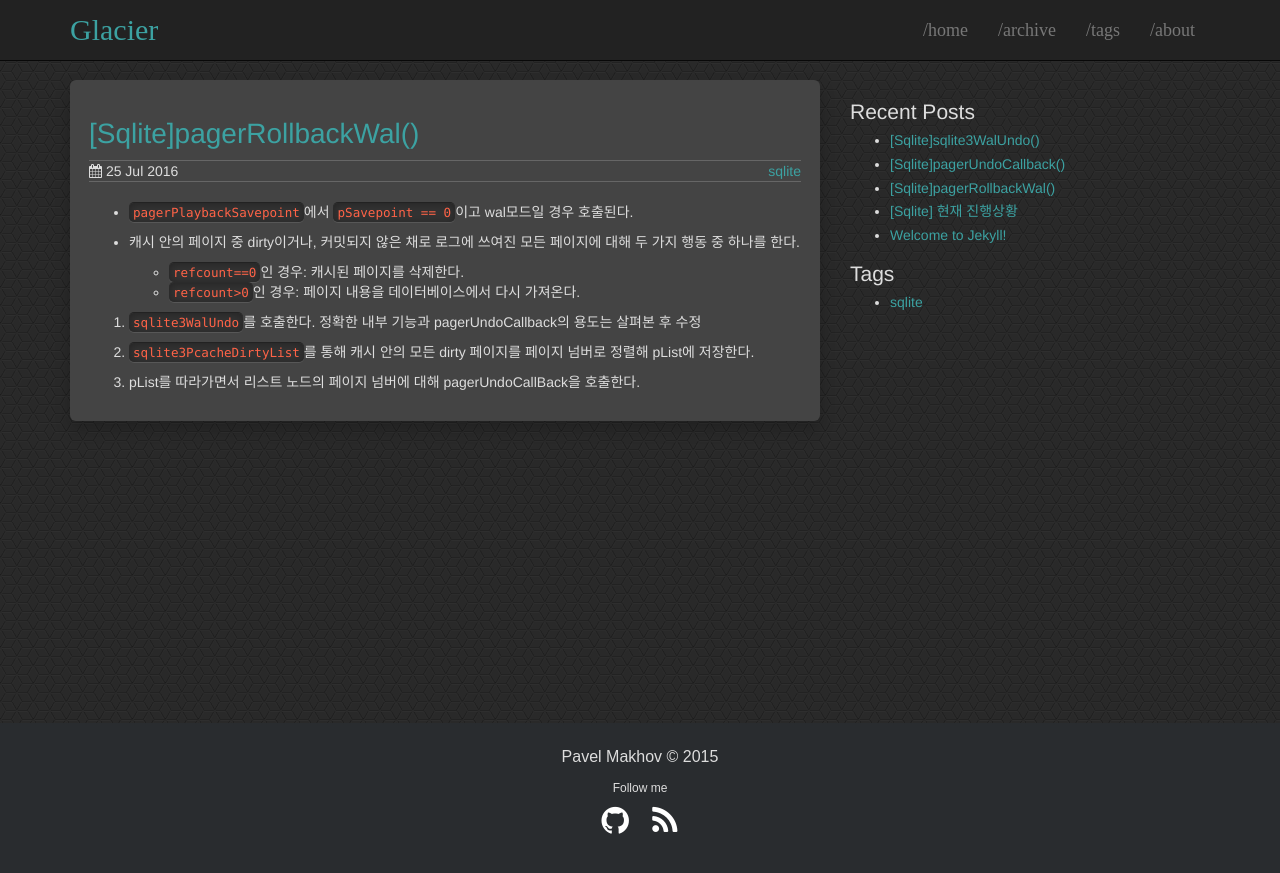
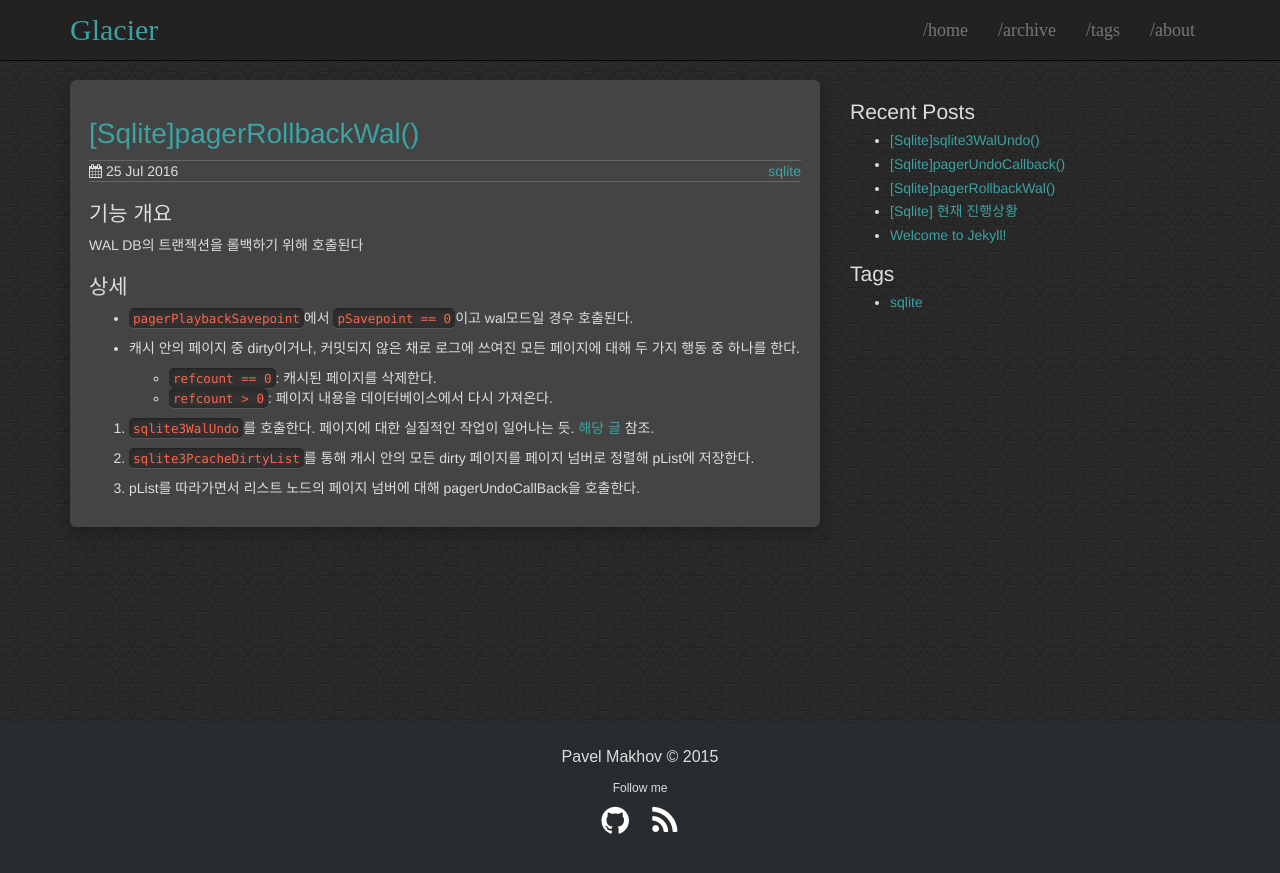
Before and after one commit to mnyok/mnyok.github.io, a Jekyll site: the page built from _posts/2016-07-25-[SQLite]pagerRollbackWal.markdown, in a window 1280 px wide. Shown: the top 873 px of the page. Built offline with Jekyll 4.4.1, drawn with Linux system fonts in a browser that asks for light colours.

Commit message:
view 3 method

```diff
--- a/_posts/2016-07-25-[SQLite]pagerRollbackWal.markdown
+++ b/_posts/2016-07-25-[SQLite]pagerRollbackWal.markdown
@@ -6,14 +6,20 @@ categories: sqlite
 tags: sqlite
 ---
 
+## 기능 개요
+
+WAL DB의 트랜젝션을 롤백하기 위해 호출된다
+
+## 상세
+
 - `pagerPlaybackSavepoint`에서 `pSavepoint == 0`이고 wal모드일 경우 호출된다.
 
 - 캐시 안의 페이지 중 dirty이거나, 커밋되지 않은 채로 로그에 쓰여진 모든 페이지에 대해 두 가지 행동 중 하나를 한다.
 
-  - `refcount==0`인 경우: 캐시된 페이지를 삭제한다.
-  - `refcount>0`인 경우: 페이지 내용을 데이터베이스에서 다시 가져온다.
+  - `refcount == 0`: 캐시된 페이지를 삭제한다.
+  - `refcount > 0`: 페이지 내용을 데이터베이스에서 다시 가져온다.
 
-1. `sqlite3WalUndo`를 호출한다. 정확한 내부 기능과 pagerUndoCallback의 용도는 살펴본 후 수정
+1. `sqlite3WalUndo`를 호출한다. 페이지에 대한 실질적인 작업이 일어나는 듯. [해당 글](http://orc1226.github.io/2016/07/SQLite-sqlite3WalUndo) 참조.
 
 2. `sqlite3PcacheDirtyList`를 통해 캐시 안의 모든 dirty 페이지를 페이지 넘버로 정렬해 pList에 저장한다.
 
```
Also changed, not shown: _posts/2016-07-25-[SQLite]pagerUndoCallback.markdown (+9 -3 lines), _posts/2016-07-25-[SQLite]sqlite3WalUndo.markdown (+7 -6 lines).
